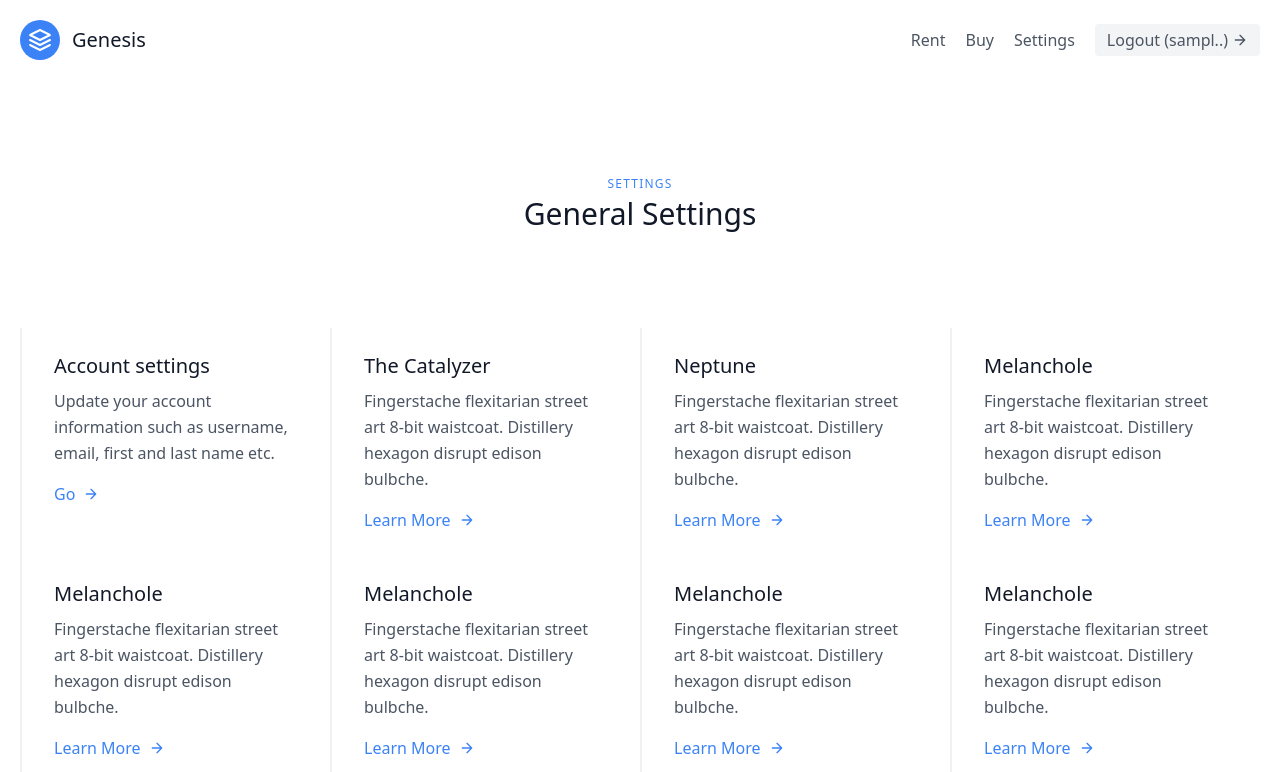
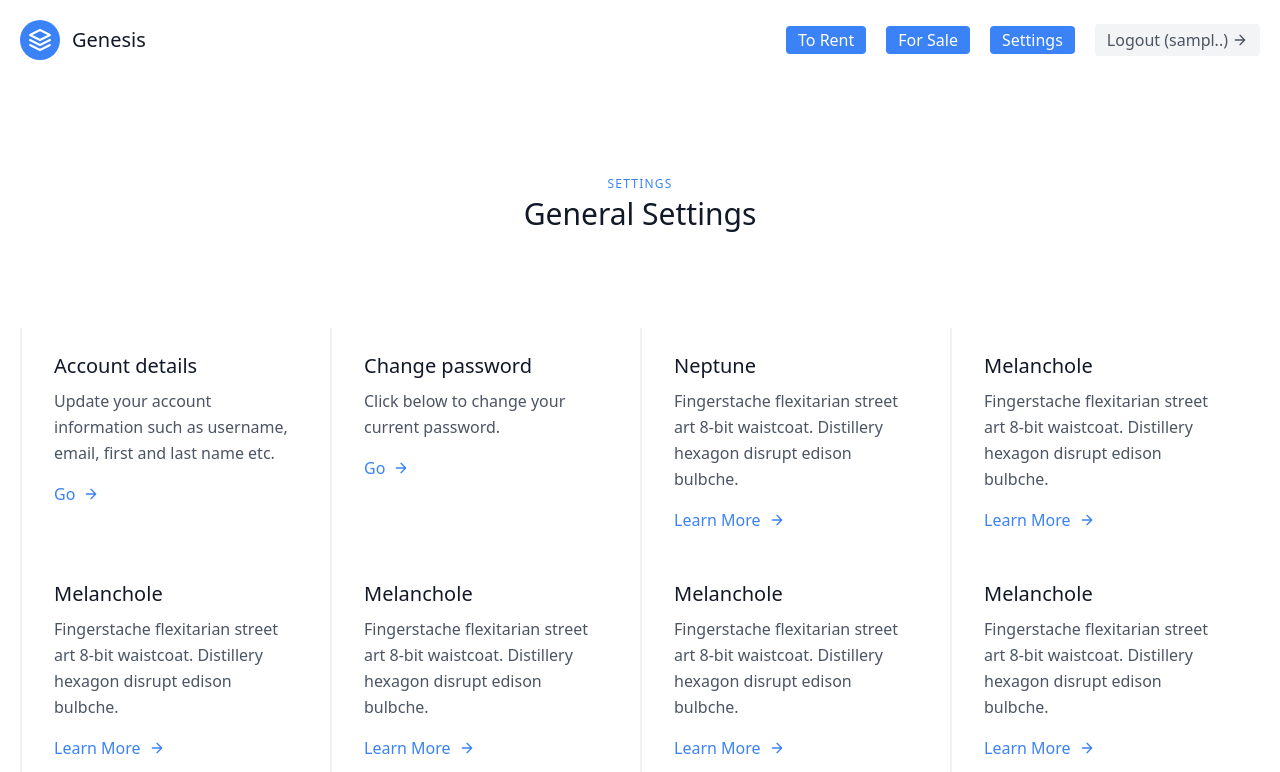
Before and after one commit to ThemisTheo1995/home_searchEngine_project, a Django app: page /accounts/settings/ in a window 1280 px wide. Shown: the top 772 px of the page. Run offline with Django 3.2, Linux system fonts and the light colour scheme; the visitor is signed in with stand-in values (Sample User, id 1); some libraries are stand-ins or nearby versions.

Commit message:
Included change password functionality

```diff
--- a/accounts/templates/settings.html
+++ b/accounts/templates/settings.html
@@ -12,7 +12,7 @@
     </div>
     <div class="flex flex-wrap">
       <div class="xl:w-1/4 lg:w-1/2 md:w-full px-8 py-6 border-l-2 border-gray-200 border-opacity-60">
-        <h2 class="text-lg sm:text-xl text-gray-900 font-medium title-font mb-2">Account settings</h2>
+        <h2 class="text-lg sm:text-xl text-gray-900 font-medium title-font mb-2">Account details</h2>
         <p class="leading-relaxed text-base mb-4">Update your account information such as username, email, first and last name etc.</p>
         <a href="{% url 'accounts:update-user' %}" class="text-blue-500 inline-flex items-center">Go
           <svg fill="none" stroke="currentColor" stroke-linecap="round" stroke-linejoin="round" stroke-width="2" class="w-4 h-4 ml-2" viewBox="0 0 24 24">
@@ -21,9 +21,9 @@
         </a>
       </div>
       <div class="xl:w-1/4 lg:w-1/2 md:w-full px-8 py-6 border-l-2 border-gray-200 border-opacity-60">
-        <h2 class="text-lg sm:text-xl text-gray-900 font-medium title-font mb-2">The Catalyzer</h2>
-        <p class="leading-relaxed text-base mb-4">Fingerstache flexitarian street art 8-bit waistcoat. Distillery hexagon disrupt edison bulbche.</p>
-        <a class="text-blue-500 inline-flex items-center">Learn More
+        <h2 class="text-lg sm:text-xl text-gray-900 font-medium title-font mb-2">Change password</h2>
+        <p class="leading-relaxed text-base mb-4">Click below to change your current password.</p>
+        <a href="{% url 'password_change' %}" class="text-blue-500 inline-flex items-center">Go
           <svg fill="none" stroke="currentColor" stroke-linecap="round" stroke-linejoin="round" stroke-width="2" class="w-4 h-4 ml-2" viewBox="0 0 24 24">
             <path d="M5 12h14M12 5l7 7-7 7"></path>
           </svg>
--- a/templates/navbar.html
+++ b/templates/navbar.html
@@ -7,22 +7,20 @@
       <span class="ml-3 text-xl">Genesis</span>
     </a>
     <nav class="md:ml-auto inline-flex flex flex-wrap items-center text-base justify-center">
-        {% if not request.user.is_authenticated %}
-            <a href="{% url 'accounts:signup' %}" class="mr-5 hover:text-gray-900">Sign Up</a>
-        {% endif %}
-            <a href="#" class="mr-5 hover:text-gray-900">Rent</a>
-            <a href="#" class="mr-5 hover:text-gray-900">Buy</a>
+      <a href="#" class="py-0.5 px-3 rounded text-center text-white mr-5 transition duration-75 ease-in-out bg-blue-500 hover:bg-blue-600 transform hover:-translate-y-1 hover:scale-110">To Rent</a>
+      <a href="#" class="py-0.5 px-3 rounded text-center text-white mr-5 transition duration-75 ease-in-out bg-blue-500 hover:bg-blue-600 transform hover:-translate-y-1 hover:scale-110">For Sale</a>
     {% if request.user.is_authenticated %}
-            <a href="{% url 'accounts:settings' %}" class="mr-5 hover:text-gray-900">Settings</a>
+        <a href="{% url 'accounts:settings' %}" class="py-0.5 px-3 rounded text-center text-white mr-5 transition duration-75 ease-in-out bg-blue-500 hover:bg-blue-600 transform hover:-translate-y-1 hover:scale-110">Settings</a>
     </nav>
-            <a href="{% url 'logout' %}" class="inline-flex items-center bg-gray-100 border-0 py-1 px-3 focus:outline-none hover:bg-gray-200 rounded text-base mt-4 md:mt-0">
+        <a href="{% url 'logout' %}" class="inline-flex items-center bg-gray-100 border-0 py-1 px-3 mt-3 focus:outline-none hover:bg-gray-200 rounded text-base md:mt-0">
           Logout ({% if request.user.username|length <= 5 %}{{request.user.username}}{% else %}{{request.user.username|slice:"0:5"}}..{% endif %})
           <svg fill="none" stroke="currentColor" stroke-linecap="round" stroke-linejoin="round" stroke-width="2" class="w-4 h-4 ml-1" viewBox="0 0 24 24">
               <path d="M5 12h14M12 5l7 7-7 7"></path>
           </svg>
         </a>
     {% else %}
-    <a href="{% url 'login' %}" class="inline-flex items-center bg-gray-100 border-0 py-1 px-3 focus:outline-none hover:bg-gray-200 rounded text-base mt-4 md:mt-0">
+    </nav>
+        <a href="{% url 'login' %}" class="inline-flex items-center bg-gray-100 border-0 py-1 px-3 mt-3 focus:outline-none hover:bg-gray-200 rounded text-base md:mt-0">
           Login
           <svg fill="none" stroke="currentColor" stroke-linecap="round" stroke-linejoin="round" stroke-width="2" class="w-4 h-4 ml-1" viewBox="0 0 24 24">
             <path d="M5 12h14M12 5l7 7-7 7"></path>
--- a/templates/registration/updateUser.html
+++ b/templates/registration/updateUser.html
@@ -6,7 +6,7 @@
 
 {% block content %}
 <div class="max-w-lg mx-auto px-5">
-  <h1 class = "title-font sm:text-3xl text-2xl mb-4 font-medium text-gray-900">Update user details</h1>
+  <h1 class = "title-font sm:text-3xl text-center pt-10 pb-5 text-2xl mb-4 font-medium text-gray-900">Account details</h1>
   <form method="post">
     {% csrf_token %}
   {{ form|crispy }}
```
Also changed, not shown: templates/landing.html (+5 -5 lines), templates/registration/login.html (+10 -3 lines), templates/registration/password_change_form.html (added, +15 -0 lines). Lines whose indentation alone changed are shown as unchanged.
